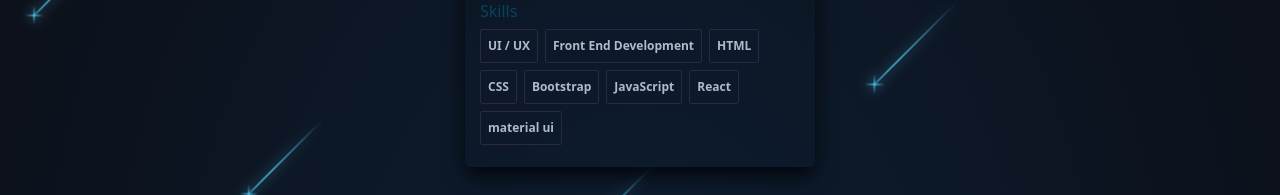
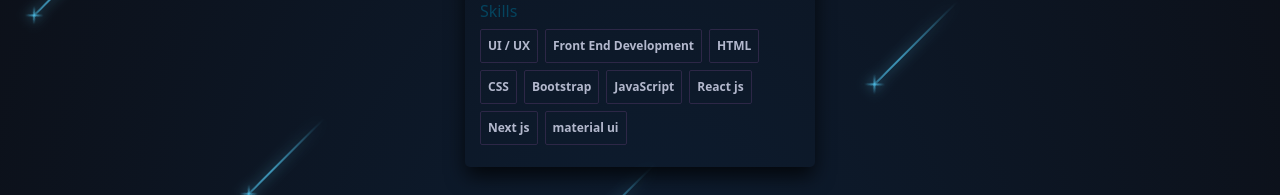
Before and after one commit to Parimal2607/my-portfolio, a Next.js app: page /about-me in a window 1280 px wide. Shown: the part 461-656 px from the top of the page. Built offline with nearby package versions, Linux system fonts and the light colour scheme.

Commit message:
update my skill

```diff
--- a/src/pages/MyInfo.js
+++ b/src/pages/MyInfo.js
@@ -47,7 +47,8 @@
                 <li>CSS</li>
                 <li>Bootstrap</li>
                 <li>JavaScript</li>
-                <li>React</li>
+                <li>React js</li>
+                <li>Next js</li>
                 <li>material ui</li>
                 {/* <li>Node</li> */}
               </ul>
```
